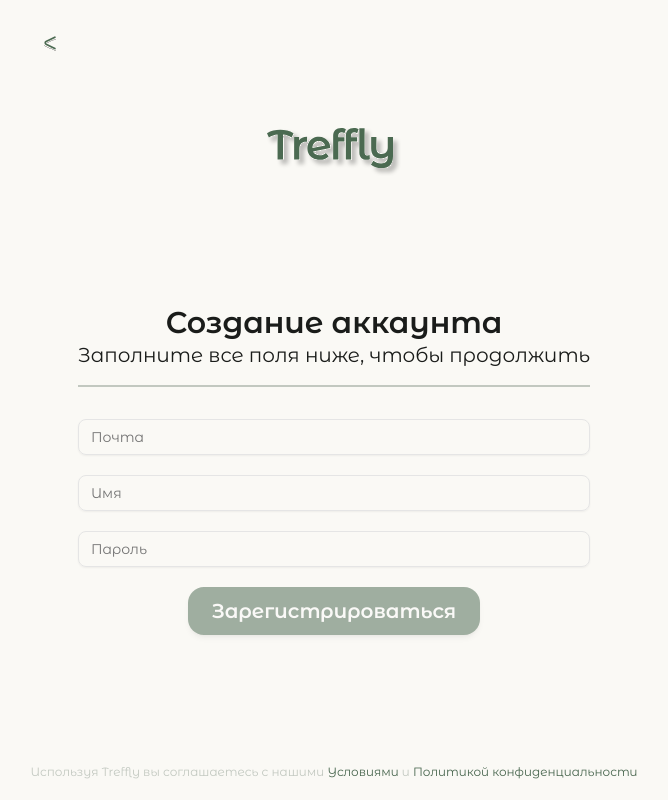
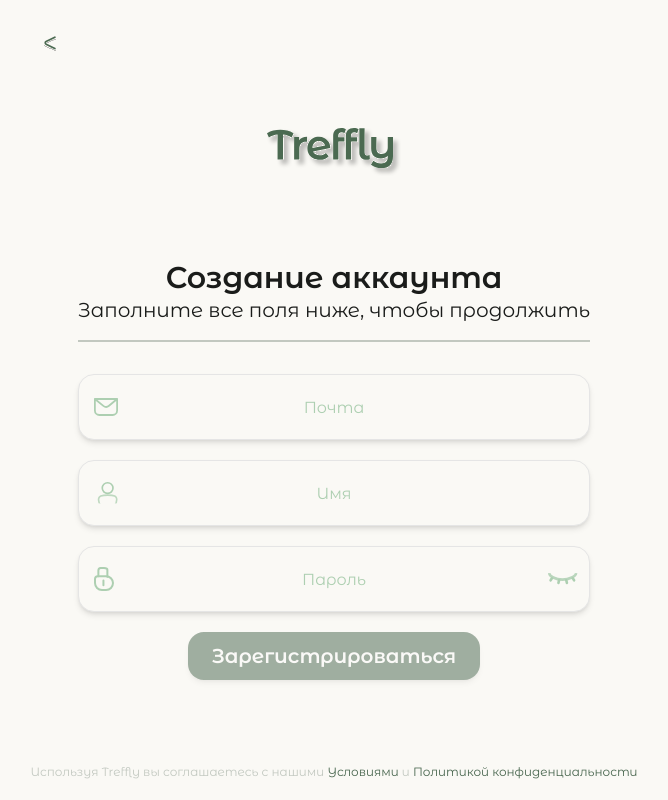
Before and after one commit to SurfTrefflyApp/frontend, a React (Vite) app: page /register in a window 1280 px wide. Shown: the whole page, without its empty margins (306-974 px from the left). Built offline with nearby package versions, Linux system fonts and the light colour scheme.

Commit message:
set up styles for Input component

```diff
--- a/src/app/index.css
+++ b/src/app/index.css
@@ -5,6 +5,8 @@
 @custom-variant dark (&:is(.dark *));
 
 :root {
+  --green: #adcfb1;
+  --normal: #e8e8e4;
   --outline-variant: #c2c8c0;
   --radius: 0.625rem;
   --background: #faf9f5;
@@ -21,7 +23,7 @@
   --muted-foreground: oklch(0.556 0 0);
   --accent: oklch(0.97 0 0);
   --accent-foreground: oklch(0.205 0 0);
-  --destructive: oklch(0.577 0.245 27.325);
+  --destructive: #fca5a5;
   --border: oklch(0.922 0 0);
   --input: oklch(0.922 0 0);
   --ring: oklch(0.708 0 0);
@@ -80,6 +82,8 @@
   --radius-md: calc(var(--radius) - 2px);
   --radius-lg: var(--radius);
   --radius-xl: calc(var(--radius) + 4px);
+  --color-green: var(--green);
+  --color-normal: var(--normal);
   --color-outline-variant: var(--outline-variant);
   --color-background: var(--background);
   --color-foreground: var(--foreground);
--- a/src/pages/Register/ui/Register.tsx
+++ b/src/pages/Register/ui/Register.tsx
@@ -5,6 +5,8 @@
 
 import { formSchema } from "@/pages/Register/model/formSchema";
 
+import { Mail } from "@/shared/icons/Mail";
+import { Person } from "@/shared/icons/Person";
 import { routes } from "@/shared/router";
 import { AuthLayout } from "@/shared/ui/AuthLayout";
 import { Button } from "@/shared/ui/button";
@@ -55,7 +57,21 @@
             name="email"
             render={({ field }) => (
               <FormControl>
-                <Input placeholder="Почта" {...field} />
+                <Input
+                  id="email"
+                  placeholder="Почта"
+                  startIcon={Mail}
+                  iconProps={{
+                    className: "w-6",
+                  }}
+                  error={
+                    !!(
+                      form.formState.errors["email"] &&
+                      form.formState.touchedFields["email"]
+                    )
+                  }
+                  {...field}
+                />
               </FormControl>
             )}
           />
@@ -64,7 +80,22 @@
             name="username"
             render={({ field }) => (
               <FormControl>
-                <Input placeholder="Имя" {...field} />
+                <Input
+                  id="username"
+                  placeholder="Имя"
+                  autoComplete="name"
+                  startIcon={Person}
+                  iconProps={{
+                    className: "w-7",
+                  }}
+                  error={
+                    !!(
+                      form.formState.errors["username"] &&
+                      form.formState.touchedFields["username"]
+                    )
+                  }
+                  {...field}
+                />
               </FormControl>
             )}
           />
@@ -74,9 +105,16 @@
             render={({ field }) => (
               <FormControl>
                 <Input
+                  id="password"
                   autoComplete="new-password"
                   placeholder="Пароль"
                   type="password"
+                  error={
+                    !!(
+                      form.formState.errors["password"] &&
+                      form.formState.touchedFields["password"]
+                    )
+                  }
                   {...field}
                 />
               </FormControl>
--- /dev/null
+++ b/src/shared/icons/EyeClose.tsx
@@ -0,0 +1,39 @@
+import { IconProps } from "@/shared/icons/type";
+
+export const EyeClose = (props: IconProps) => {
+  return (
+    <svg
+      width="23"
+      height="9"
+      viewBox="0 0 23 9"
+      fill="none"
+      xmlns="http://www.w3.org/2000/svg"
+      color="#ADCFB1"
+      {...props}
+    >
+      <mask
+        id="mask0_300_71"
+        maskUnits="userSpaceOnUse"
+        x="0"
+        y="0"
+        width="23"
+        height="7"
+      >
+        <rect width="23" height="7" fill="#D9D9D9" />
+      </mask>
+      <g mask="url(#mask0_300_71)">
+        <path
+          d="M21.5 0C21.5 0.493145 21.2665 1.04969 20.702 1.65118C20.1373 2.25298 19.2979 2.83469 18.2535 3.34372C16.1632 4.36251 13.4381 5 11 5C8.56477 5 5.97285 4.36392 4.01718 3.3541C1.97807 2.3012 1 1.05483 1 0C1 -1.05483 1.97807 -2.3012 4.01718 -3.3541C5.97285 -4.36393 8.56477 -5 11 -5C13.4381 -5 16.1632 -4.36251 18.2535 -3.34372C19.2979 -2.83469 20.1373 -2.25298 20.702 -1.65118C21.2665 -1.04969 21.5 -0.493145 21.5 0Z"
+          strokeWidth="2"
+          stroke="currentColor"
+        />
+      </g>
+      <path
+        d="M19 4L20 5.5M14 5.5L14.5 7.5M8.5 5.5L8 7.5M3 4L2 5.5"
+        stroke="currentColor"
+        strokeWidth="2"
+        strokeLinecap="round"
+      />
+    </svg>
+  );
+};
--- /dev/null
+++ b/src/shared/icons/EyeOpen.tsx
@@ -0,0 +1,28 @@
+import { IconProps } from "@/shared/icons/type";
+
+export const EyeOpen = (props: IconProps) => {
+  return (
+    <svg
+      width="23"
+      height="12"
+      viewBox="0 0 23 14"
+      fill="none"
+      xmlns="http://www.w3.org/2000/svg"
+      color="#ADCFB1"
+      {...props}
+    >
+      <path
+        d="M21.5 8C21.5 8.49314 21.2665 9.04969 20.702 9.65118C20.1373 10.253 19.2979 10.8347 18.2535 11.3437C16.1632 12.3625 13.4381 13 11 13C8.56477 13 5.97285 12.3639 4.01718 11.3541C1.97807 10.3012 1 9.05483 1 8C1 6.94517 1.97807 5.6988 4.01718 4.6459C5.97285 3.63607 8.56477 3 11 3C13.4381 3 16.1632 3.63749 18.2535 4.65628C19.2979 5.16531 20.1373 5.74702 20.702 6.34882C21.2665 6.95031 21.5 7.50685 21.5 8Z"
+        stroke="currentColor"
+        strokeWidth="2"
+      />
+      <ellipse cx="11" cy="8.00006" rx="2.08333" ry="2" fill="currentColor" />
+      <path
+        d="M3 4.5L2 3M8 3L7.5 1M13.5 3L14 1M19 4.5L20 3"
+        stroke="currentColor"
+        strokeWidth="2"
+        strokeLinecap="round"
+      />
+    </svg>
+  );
+};
--- /dev/null
+++ b/src/shared/icons/Lock.tsx
@@ -0,0 +1,28 @@
+import { IconProps } from "@/shared/icons/type";
+
+export const Lock = (props: IconProps) => {
+  return (
+    <svg
+      width="20"
+      height="24"
+      viewBox="0 0 20 24"
+      fill="none"
+      xmlns="http://www.w3.org/2000/svg"
+      color="#ADCFB1"
+      {...props}
+    >
+      <path
+        d="M1 16.098V12.0086C1 10.4553 2.2592 9.19608 3.8125 9.19608H12.098C15.9099 9.19608 19 12.2862 19 16.098C19 19.9099 15.9099 23 12.098 23H7.90196C4.09011 23 1 19.9099 1 16.098Z"
+        stroke="currentColor"
+        strokeWidth="2"
+        strokeLinecap="round"
+      />
+      <path
+        d="M4.375 9.19608V5.7451V3.58824C4.375 1.51765 5.875 1 6.625 1H10C12.7 1 13.375 2.29412 13.375 2.72549V9.62745M9.4375 18.2549V13.5098"
+        stroke="currentColor"
+        strokeWidth="2"
+        strokeLinecap="round"
+      />
+    </svg>
+  );
+};
--- /dev/null
+++ b/src/shared/icons/Mail.tsx
@@ -0,0 +1,22 @@
+import { IconProps } from "@/shared/icons/type";
+
+export const Mail = (props: IconProps) => {
+  return (
+    <svg
+      width="27"
+      height="20"
+      viewBox="0 0 27 20"
+      fill="none"
+      xmlns="http://www.w3.org/2000/svg"
+      color="#ADCFB1"
+      {...props}
+    >
+      <path
+        d="M1 1V14C1 16.7614 3.23858 19 6 19H21C23.7614 19 26 16.7614 26 14V1M1 1L10.5129 8.69731C12.3713 10.201 15.0342 10.1789 16.8673 8.64446L26 1M1 1H26"
+        stroke="currentColor"
+        strokeWidth="2"
+        strokeLinecap="round"
+      />
+    </svg>
+  );
+};
--- /dev/null
+++ b/src/shared/icons/Person.tsx
@@ -0,0 +1,48 @@
+import { IconProps } from "@/shared/icons/type";
+
+export const Person = (props: IconProps) => {
+  return (
+    <svg
+      width="34"
+      height="27"
+      viewBox="0 0 34 27"
+      fill="none"
+      xmlns="http://www.w3.org/2000/svg"
+      color="#ADCFB1"
+      {...props}
+    >
+      <circle
+        cx="16.5487"
+        cy="7.52212"
+        r="6.52212"
+        stroke="currentColor"
+        strokeWidth="2"
+      />
+      <mask
+        id="mask0_165_88"
+        maskUnits="userSpaceOnUse"
+        x="0"
+        y="12"
+        width="34"
+        height="15"
+      >
+        <rect
+          x="1"
+          y="13.6372"
+          width="32"
+          height="11.5398"
+          fill="currentColor"
+          stroke="currentColor"
+          strokeWidth="2"
+        />
+      </mask>
+      <g mask="url(#mask0_165_88)">
+        <path
+          d="M27.5841 21.5807C27.5841 23.9524 26.5961 26.8364 24.7265 29.1198C22.8731 31.3837 20.205 33 16.8438 33C13.4728 33 10.6481 31.3741 8.64328 29.0931C6.6235 26.7951 5.51331 23.9178 5.51331 21.5807C5.51331 20.4337 5.77944 19.5734 6.22559 18.9081C6.67433 18.2389 7.35542 17.6924 8.30625 17.2598C10.2501 16.3755 13.1446 16.0443 16.8438 16.0443C20.5488 16.0443 23.2788 16.3776 25.0615 17.2481C25.9265 17.6706 26.5367 18.2052 26.9394 18.8695C27.3441 19.5371 27.5841 20.4102 27.5841 21.5807Z"
+          stroke="currentColor"
+          strokeWidth="2"
+        />
+      </g>
+    </svg>
+  );
+};
--- /dev/null
+++ b/src/shared/icons/type.ts
@@ -0,0 +1,4 @@
+import { ComponentType, SVGProps } from "react";
+
+export type IconProps = SVGProps<SVGSVGElement>;
+export type Icon = ComponentType<IconProps>;
--- /dev/null
+++ b/src/shared/lib/mergeRefs.ts
@@ -0,0 +1,21 @@
+export default function mergeRefs<T>(
+  ...inputRefs: (React.Ref<T> | undefined)[]
+): React.Ref<T> | React.RefCallback<T> {
+  const filteredInputRefs = inputRefs.filter(Boolean);
+
+  if (filteredInputRefs.length <= 1) {
+    const firstRef = filteredInputRefs[0];
+
+    return firstRef || null;
+  }
+
+  return function mergedRefs(ref) {
+    for (const inputRef of filteredInputRefs) {
+      if (typeof inputRef === "function") {
+        inputRef(ref);
+      } else if (inputRef) {
+        (inputRef as React.RefObject<T | null>).current = ref;
+      }
+    }
+  };
+}
--- a/src/shared/ui/button.tsx
+++ b/src/shared/ui/button.tsx
@@ -14,7 +14,7 @@
         destructive:
           "bg-destructive text-white shadow-xs hover:bg-destructive/90 active:bg-destructive/90 focus-visible:ring-destructive/20 dark:focus-visible:ring-destructive/40 dark:bg-destructive/60",
         outline:
-          "border bg-[#E8E8E4] shadow-md hover:bg-accent hover:text-accent-foreground active:bg-accent dark:bg-input/30 dark:border-input dark:hover:bg-input/50",
+          "border bg-normal shadow-md hover:bg-accent hover:text-accent-foreground active:bg-accent dark:bg-input/30 dark:border-input dark:hover:bg-input/50",
         secondary:
           "bg-secondary text-secondary-foreground shadow-md hover:bg-secondary/80 active:bg-secondary/80",
         ghost:
--- a/src/shared/ui/input.tsx
+++ b/src/shared/ui/input.tsx
@@ -1,22 +1,107 @@
 import * as React from "react";
 
+import { EyeClose } from "@/shared/icons/EyeClose";
+import { EyeOpen } from "@/shared/icons/EyeOpen";
+import { Lock } from "@/shared/icons/Lock";
+import { Icon, IconProps } from "@/shared/icons/type";
+import mergeRefs from "@/shared/lib/mergeRefs";
 import { cn } from "@/shared/lib/utils";
 
-function Input({ className, type, ...props }: React.ComponentProps<"input">) {
-  return (
-    <input
-      type={type}
-      data-slot="input"
-      className={cn(
-        "file:text-foreground placeholder:text-muted-foreground selection:bg-primary selection:text-primary-foreground dark:bg-input/30 border-input flex h-9 w-full min-w-0 rounded-md border bg-transparent px-3 py-1 text-base shadow-xs transition-[color,box-shadow] outline-none file:inline-flex file:h-7 file:border-0 file:bg-transparent file:text-sm file:font-medium disabled:pointer-events-none disabled:cursor-not-allowed disabled:opacity-50 md:text-sm",
-        "focus-visible:border-ring focus-visible:ring-ring/50 focus-visible:ring-[3px]",
-        "aria-invalid:ring-destructive/20 dark:aria-invalid:ring-destructive/40 aria-invalid:border-destructive",
-        className,
-      )}
-      {...props}
-      id={props.name}
-    />
-  );
+export interface InputProps
+  extends React.InputHTMLAttributes<HTMLInputElement> {
+  startIcon?: Icon;
+  endIcon?: Icon;
+  iconProps?: IconProps;
+  error?: boolean;
 }
 
-export { Input };
+export const Input = React.forwardRef<HTMLInputElement, InputProps>(
+  (
+    { className, type, startIcon, endIcon, iconProps, error, ...props },
+    ref,
+  ) => {
+    const [show, setShow] = React.useState(false);
+    const inputRef = React.useRef<HTMLInputElement | null>(null);
+
+    const StartIcon = startIcon;
+    const EndIcon = endIcon;
+
+    const toggleShow = () => {
+      setShow((prev) => !prev);
+      setTimeout(() => {
+        if (!inputRef.current) return;
+        inputRef.current.focus();
+        const length = inputRef.current.value.length;
+        inputRef.current.setSelectionRange(length, length);
+      }, 0);
+    };
+
+    const inputClassname = cn(
+      "flex h-10 w-full rounded-2xl shadow-md border border-input bg-background py-8 px-12 text-sm ring-offset-background file:border-0 file:bg-transparent file:text-sm file:font-medium placeholder:text-muted-foreground outline-none disabled:cursor-not-allowed disabled:opacity-50",
+      "focus-visible:ring-blue focus-visible:ring-ring/25 focus-visible:ring-2",
+      "text-green text-center text-base placeholder:text-green",
+      className,
+      {
+        "text-destructive border-destructive focus-visible:ring-destructive placeholder:text-destructive":
+          error,
+      },
+    );
+
+    const iconClassname = cn(iconProps?.className, {
+      "text-destructive": error,
+    });
+
+    if (type === "password") {
+      return (
+        <div className="w-full relative">
+          <div className="absolute left-4 top-1/2 transform -translate-y-1/2">
+            <Lock className={iconClassname} />
+          </div>
+          <input
+            autoComplete="off"
+            type={!show ? type : "text"}
+            className={inputClassname}
+            ref={mergeRefs(ref, inputRef)}
+            {...props}
+          />
+          <button
+            onClick={toggleShow}
+            className="absolute right-3 top-1/2 transform -translate-y-1/2"
+            type="button"
+          >
+            {show ? (
+              <EyeOpen className={iconClassname} height={40} width={30} />
+            ) : (
+              <EyeClose className={iconClassname} height={40} width={30} />
+            )}
+          </button>
+        </div>
+      );
+    }
+
+    return (
+      <div className="w-full relative">
+        {StartIcon && (
+          <div className="absolute left-4 top-1/2 transform -translate-y-1/2">
+            <StartIcon {...iconProps} className={iconClassname} />
+          </div>
+        )}
+        <input
+          type={type}
+          className={cn(
+            startIcon ? "pl-8" : "",
+            endIcon ? "pr-8" : "",
+            inputClassname,
+          )}
+          ref={ref}
+          {...props}
+        />
+        {EndIcon && (
+          <div className="absolute right-3 top-1/2 transform -translate-y-1/2">
+            <EndIcon {...iconProps} className={iconClassname} />
+          </div>
+        )}
+      </div>
+    );
+  },
+);
```
Also changed, not shown: src/shared/icons/Back.tsx (+6 -2 lines).
